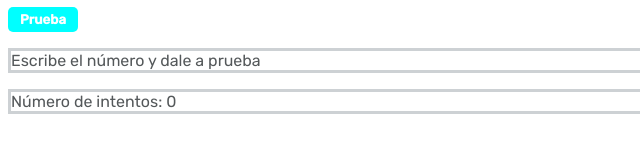
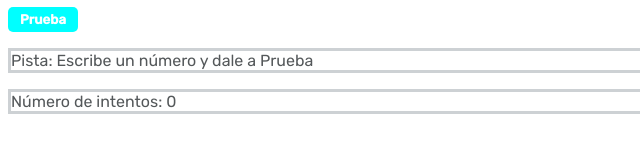
Before and after one commit to Adalab/modulo-2-evaluacion-intermedia-yanirafr, a plain HTML site: page index.html in a window 1280 px wide. Shown: the part 171-324 px from the top of the page, 0-640 px from the left. Drawn offline with Linux system fonts and the light colour scheme.

Commit message:
fix text

```diff
--- a/index.html
+++ b/index.html
@@ -15,7 +15,7 @@
       <input type="number" class="num js-num" name="num" id="num">
       <input class = "btn js-btn" type="button" value="Prueba">
     </form>
-    <p class="text box js-clue">Escribe el número y dale a prueba</p>
+    <p class="text box js-clue">Pista: Escribe un número y dale a Prueba</p>
     <p class="text box js-count">Número de intentos: 0</p>
   </main>
     <script type="text/javascript" src="./main.js"></script>
```
